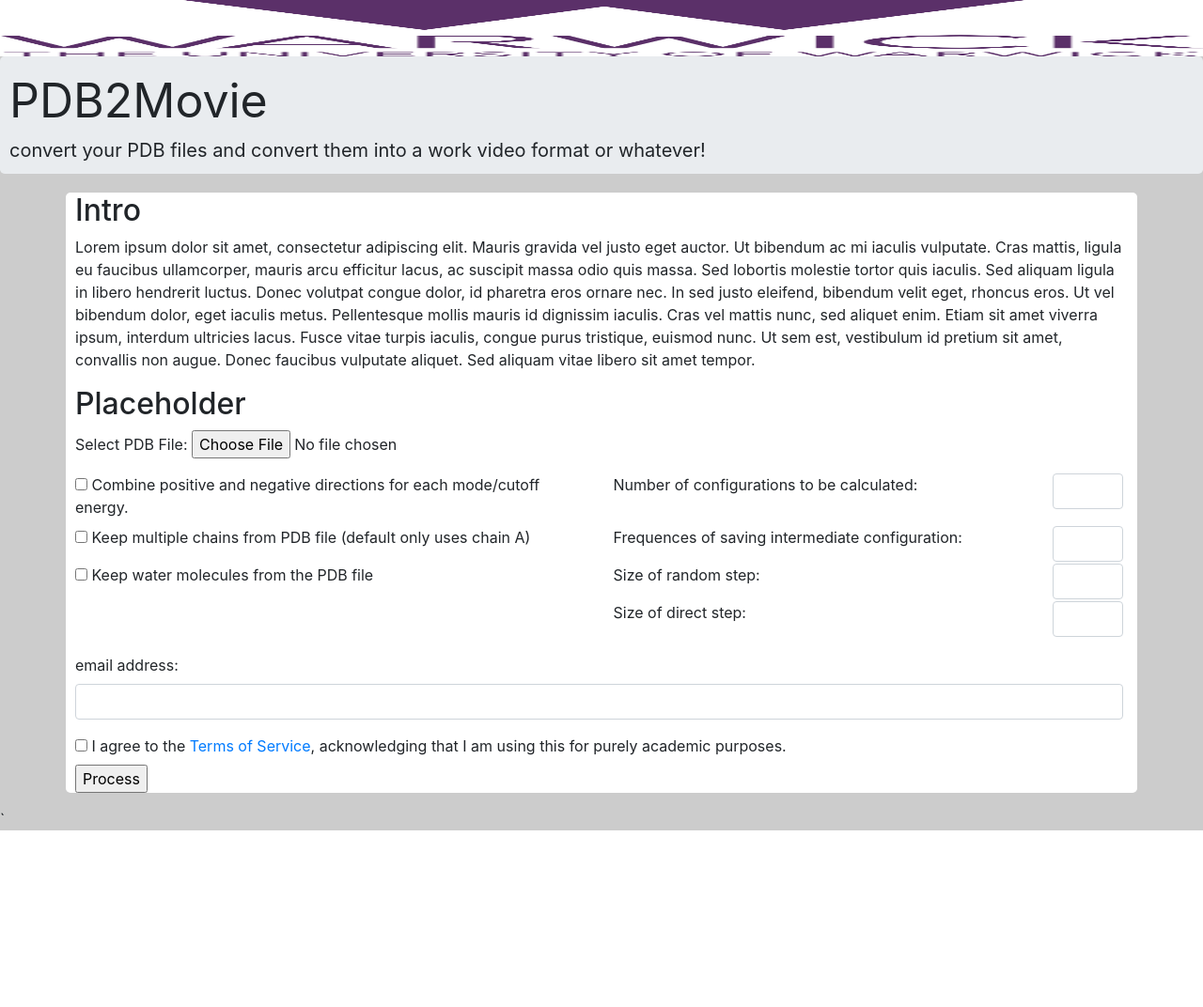
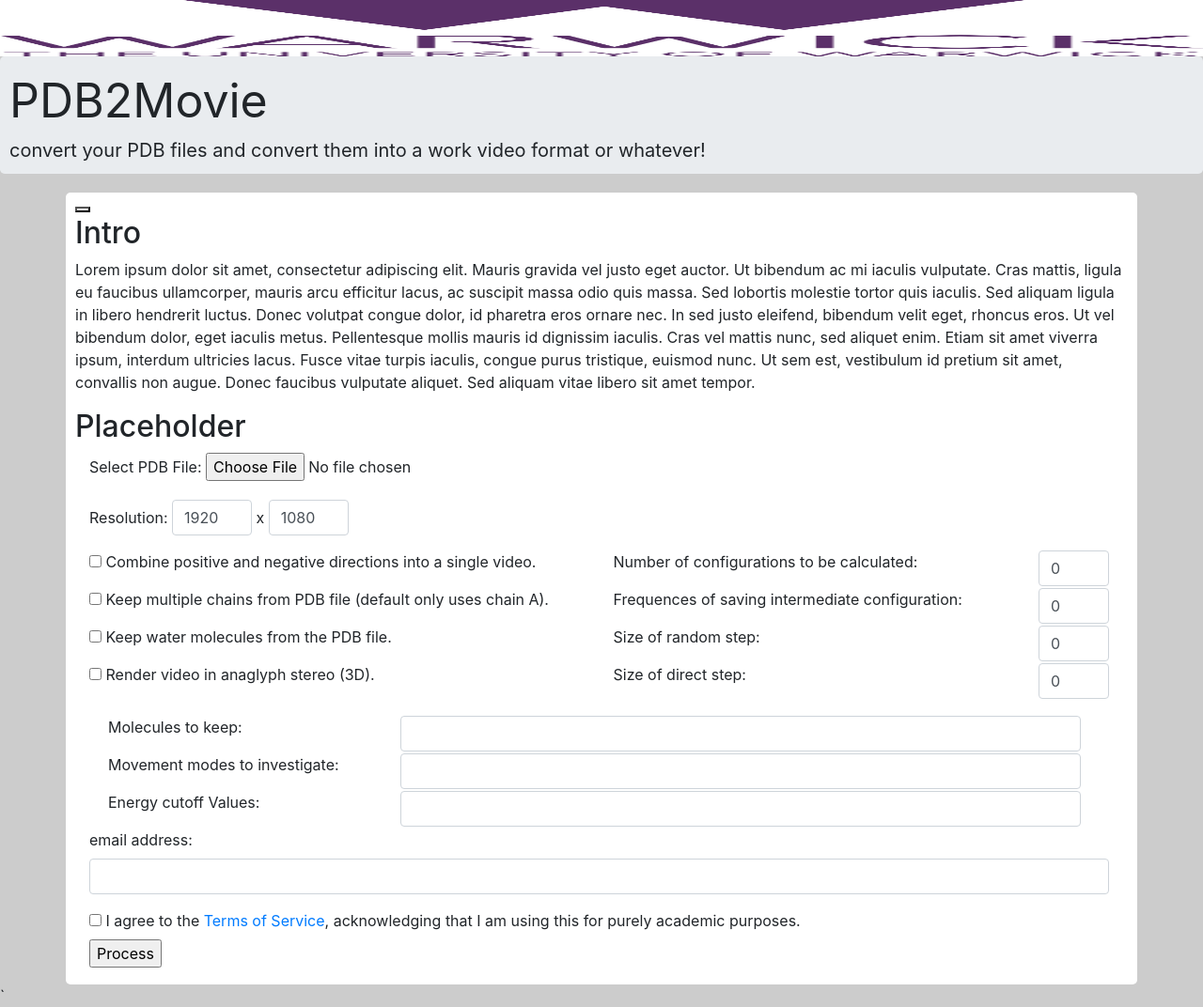
Before and after one commit to RudoRoemer/PDB2Mov, a PHP site: page / in a window 1280 px wide. Shown: the whole page at 94% size. Before the commit the page ends 884 px from the top, so only its background shows below. Run offline with PHP 8.4, Linux system fonts and the light colour scheme; some libraries are stand-ins or nearby versions.

Commit message:
Began frontend parsing

```diff
--- a/css/general.css
+++ b/css/general.css
@@ -46,3 +46,16 @@ h1 {
 #subtext {
 
 }
+
+
+#width, #height {
+	 -moz-appearance:textfield;
+}
+
+#width::-webkit-inner-spin-button,
+#width::-webkit-outer-spin-button,
+#height::-webkit-inner-spin-button,
+#height::-webkit-outer-spin-button {
+    -webkit-appearance: none;
+    margin: 0;
+}
--- a/index.html
+++ b/index.html
@@ -4,7 +4,7 @@
 	<head>
 		<meta charset="utf-8"/>
 		<title></title>
-		<script src="https://code.jquery.com/jquery-3.2.1.slim.min.js" integrity="sha384-KJ3o2DKtIkvYIK3UENzmM7KCkRr/rE9/Qpg6aAZGJwFDMVNA/GpGFF93hXpG5KkN" crossorigin="anonymous"></script>
+		<script src="https://ajax.googleapis.com/ajax/libs/jquery/3.2.1/jquery.min.js"></script>
 		<script src="https://cdnjs.cloudflare.com/ajax/libs/popper.js/1.12.3/umd/popper.min.js" integrity="sha384-vFJXuSJphROIrBnz7yo7oB41mKfc8JzQZiCq4NCceLEaO4IHwicKwpJf9c9IpFgh" crossorigin="anonymous"></script>
 		<link rel="stylesheet" href="https://maxcdn.bootstrapcdn.com/bootstrap/4.0.0-beta.2/css/bootstrap.min.css" integrity="sha384-PsH8R72JQ3SOdhVi3uxftmaW6Vc51MKb0q5P2rRUpPvrszuE4W1povHYgTpBfshb" crossorigin="anonymous">
 		<link rel="stylesheet" href="css/general.css">
@@ -20,60 +20,81 @@
 		  	convert your PDB files and convert them into a work video format or whatever!
 		  </div>
 		</div>
-		<div class="container" style="margin-top: 20px">
+		<div class="container" style="margin-top: 20px; padding-bottom: 2px;">
+			<button onclick="checks()"></button>
 			<h2>Intro</h2>
 			<p>Lorem ipsum dolor sit amet, consectetur adipiscing elit. Mauris gravida vel justo eget auctor. Ut bibendum ac mi iaculis vulputate. Cras mattis, ligula eu faucibus ullamcorper, mauris arcu efficitur lacus, ac suscipit massa odio quis massa. Sed lobortis molestie tortor quis iaculis. Sed aliquam ligula in libero hendrerit luctus. Donec volutpat congue dolor, id pharetra eros ornare nec. In sed justo eleifend, bibendum velit eget, rhoncus eros. Ut vel bibendum dolor, eget iaculis metus. Pellentesque mollis mauris id dignissim iaculis. Cras vel mattis nunc, sed aliquet enim. Etiam sit amet viverra ipsum, interdum ultricies lacus. Fusce vitae turpis iaculis, congue purus tristique, euismod nunc. Ut sem est, vestibulum id pretium sit amet, convallis non augue. Donec faucibus vulputate aliquet. Sed aliquam vitae libero sit amet tempor.
 			<h2>Placeholder</h2>
-			<form action="index.php" method="post">
+			<div class="container-fluid" id="foo">
+				<form action="index.php" method="post" id="toSend">
 			    Select PDB File:
 			    <input type="file" name="fileToUpload" id="fileToUpload">
-		    <p>
+			    <p style="margin-top: 20px">
+			    Resolution:
+			    <input type="number" value="1920" style="display: inline; width: 85px" class="form-control" id="width">
+			    x
+			    <input type="number" value="1080" float="middle" style="display: inline; width: 85px" class="form-control" id="height">
 			    <div class="row">
 			    	<div class="col-sm-6 col-md-6 col-lg-6">
 			    		<div class="checkbox">
-				      <label><input type="checkbox" value=""> Combine positive and negative directions for each mode/cutoff energy.</label>
+					      <label><input type="checkbox" value=""> Combine positive and negative directions into a single video.</label>
 					    </div>
 			    	</div>
 			    	<div class="col-sm-6 col-md-6 col-lg-6">
 			    		Number of configurations to be calculated:
-			  		<input style="display: inline; float: right; width: 75px" type="number" class="form-control" id="">
+				  		<input style="display: inline; float: right; width: 75px" value="0" step="1" type="number" class="form-control" id="">
+				  		<p>
+			    	</div>
+			    </div>
+			    <div class="row">
+			    	<div class="col-sm-6 col-md-6 col-lg-6">
+			    		<div class="checkbox" onclick="multiFlag()">
+					    	<label><input type="checkbox" value=""> Keep multiple chains from PDB file (default only uses chain A).</label>
+					  	</div>
+			    	</div>
+			    	<div class="col-sm-6 col-md-6 col-lg-6">
+			    		Frequences of saving intermediate configuration:
+				 			<input style="display: inline; float: right; width: 75px" value="0" step="1" type="number" class="form-control" id="">
 				  		<p>
 			    	</div>
 			    </div>
 			    <div class="row">
 			    	<div class="col-sm-6 col-md-6 col-lg-6">
 			    		<div class="checkbox">
-				    	<label><input type="checkbox" value=""> Keep multiple chains from PDB file (default only uses chain A)</label>
+					      <label><input type="checkbox" value=""> Keep water molecules from the PDB file.</label>
 					    </div>
 			    	</div>
 			    	<div class="col-sm-6 col-md-6 col-lg-6">
-		    		Frequences of saving intermediate configuration:
-			 			<input style="display: inline; float: right; width: 75px" type="number" class="form-control" id="">
+			    		Size of random step:
+				  		<input style="display: inline; float: right; width: 75px" value="0" step="1" type="number" class="form-control" id="">
 				  		<p>
 			    	</div>
 			    </div>
 			    <div class="row">
 			    	<div class="col-sm-6 col-md-6 col-lg-6">
-		    		<div class="checkbox">
-				      <label><input type="checkbox" value=""> Keep water molecules from the PDB file</label>
-				    </div>
-		    	</div>
-		    	<div class="col-sm-6 col-md-6 col-lg-6">
-		    		Size of random step:
-			  		<input style="display: inline; float: right; width: 75px" type="number" class="form-control" id="">
-			  		<p>
-		    	</div>
-		    </div>
-		    <div class="row">
-		    	<div class="col-sm-6 col-md-6 col-lg-6">
+			    		<label><input type="checkbox" value="" id="threed"> Render video in anaglyph stereo (3D).</label>
 			    	</div>
 			    	<div class="col-sm-6 col-md-6 col-lg-6">
 			    		Size of direct step:
-			  		<input style="display: inline; float: right; width: 75px" type="number" class="form-control" id="">
+				  		<input style="display: inline; float: right; width: 75px" value="0" step="1" type="number" class="form-control" id="">
 				  		<p>
 			    	</div>
 			    </div>
 			  	<p>
+			  	<div class="container">
+			  		<div class="container">
+			  			<p>Molecules to keep:
+			  		<input type="text" style="width:70%; float:right; display: inline-block;" class="form-control" id="usr">
+			  		</div>
+			  		<div class="container">
+			  			<p>Movement modes to investigate:
+			  		<input type="text" style="width:70%; float:right; display: inline-block;" class="form-control" id="usr">
+			  		</div>
+			  		<div class="container">
+			  			<p>Energy cutoff Values:
+			  		<input type="text" style="width:70%; float:right; display: inline-block;" class="form-control" id="usr">
+			  		</div>
+			  	</div>
 				  <div class="form-group">
 						<label for="usr">email address:</label>
 						<input type="text" class="form-control" id="usr">
@@ -86,6 +107,7 @@
 					<input type="submit" value="Process" name="submit">
 				</form>
 			</div>
+		</div>
 	</body>
 	<script src="js/parser.js"></script>
 </html>`
```
Also changed, not shown: js/parser.js (+36 -23 lines). Lines whose indentation alone changed are shown as unchanged.
